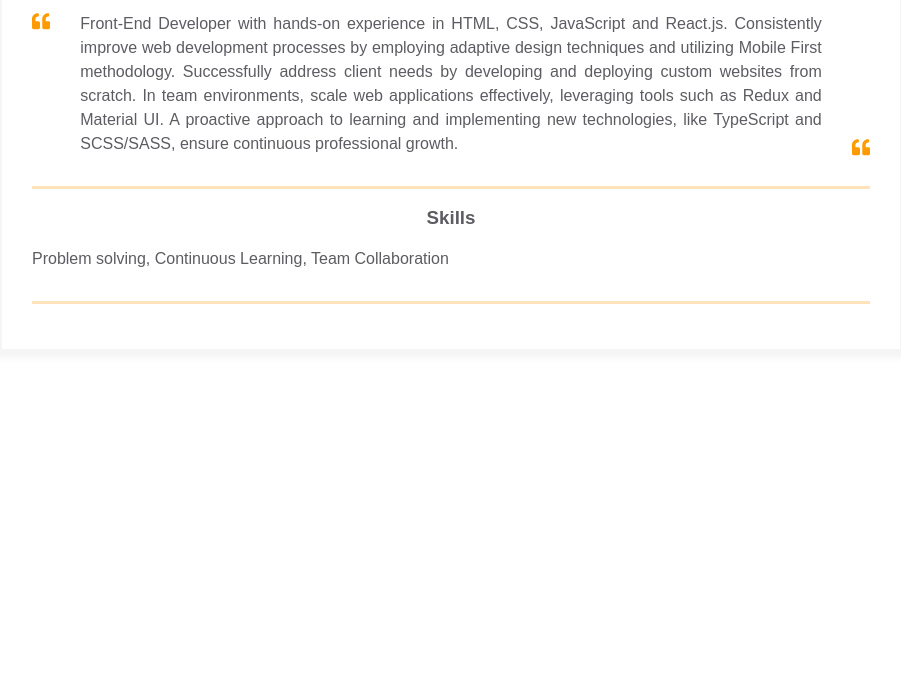
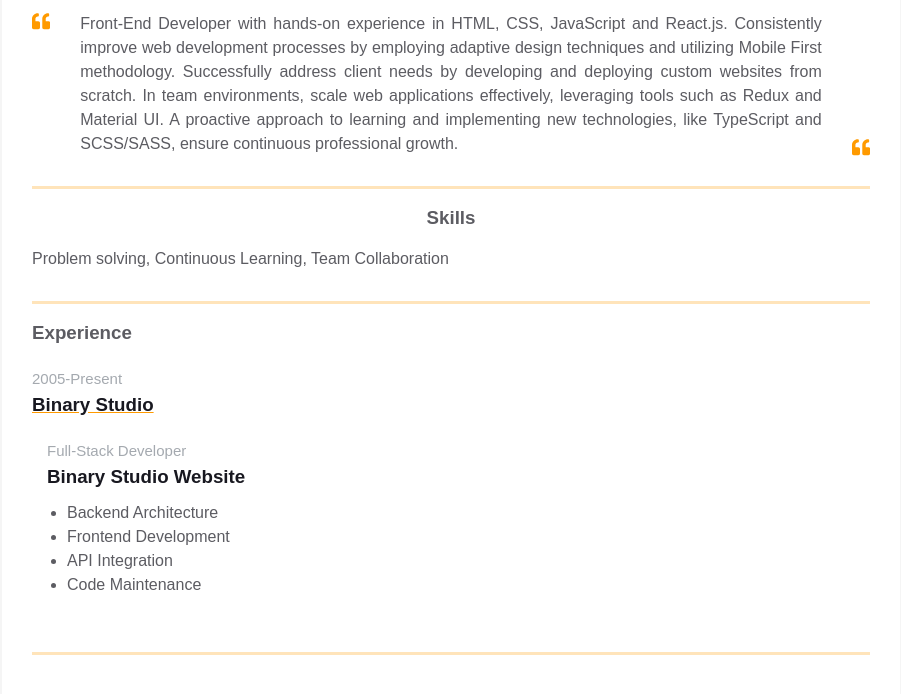
Before and after one commit to SerhiiOnopriienko/homepage, a plain HTML site: page index.html in a window 1280 px wide. Shown: the part 338-1032 px from the top of the page, without its empty margins (189-1090 px from the left). Before the commit the page ends 800 px from the top, so only its background shows below. Drawn offline with Linux system fonts and the light colour scheme.

Commit message:
Experiences

```diff
--- a/index.html
+++ b/index.html
@@ -133,6 +133,43 @@
             </div>
           </div>
         </div>
+
+        <div class="container">
+          <div class="resume__block">
+            <div class="main-info fh">
+              <div class="experiences">
+                <h3 class="experiences__header">Experience</h3>
+                <div class="experiences__company">
+                  <div class="experiences__company-header">
+                    <span class="experiences__company-header-durability"
+                      >2005-Present</span
+                    >
+                    <h3 class="experiences__company-header-name">
+                      Binary Studio
+                    </h3>
+                  </div>
+
+                  <div class="experiences__company-project">
+                    <span class="experiences__company-project-role"
+                      >Full-Stack Developer</span
+                    >
+                    <h3 class="experiences__company-project-name">
+                      Binary Studio Website
+                    </h3>
+                    <ul class="experiences__company-project-responsibilities">
+                      <li>Backend Architecture</li>
+                      <li>Frontend Development</li>
+                      <li>API Integration</li>
+                      <li>Code Maintenance</li>
+                    </ul>
+                  </div>
+                </div>
+              </div>
+
+              <div class="additional-info fv"></div>
+            </div>
+          </div>
+        </div>
       </div>
     </main>
   </body>
```
